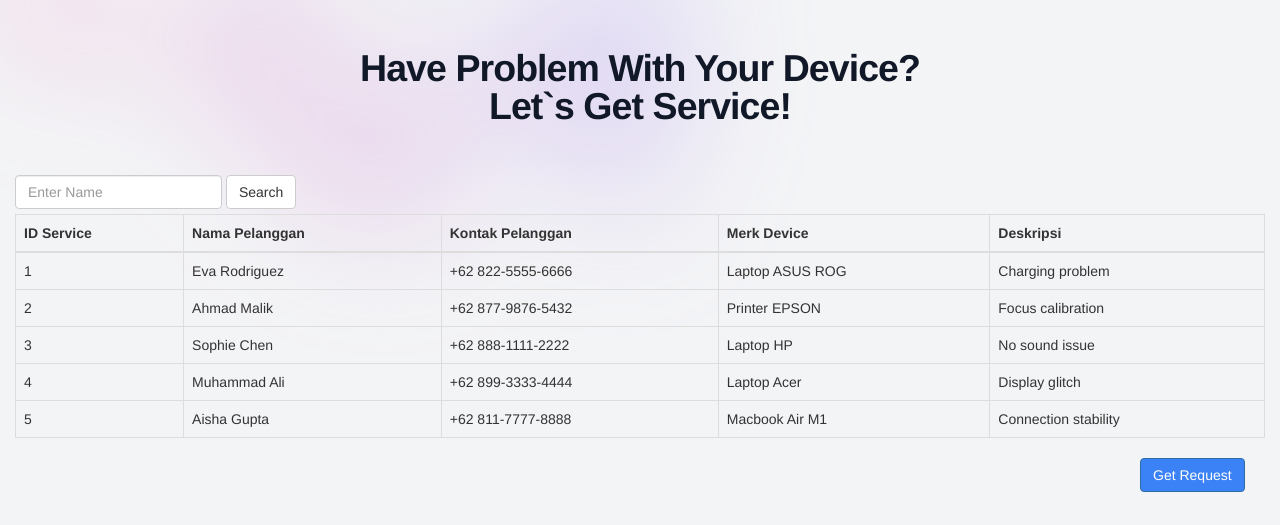
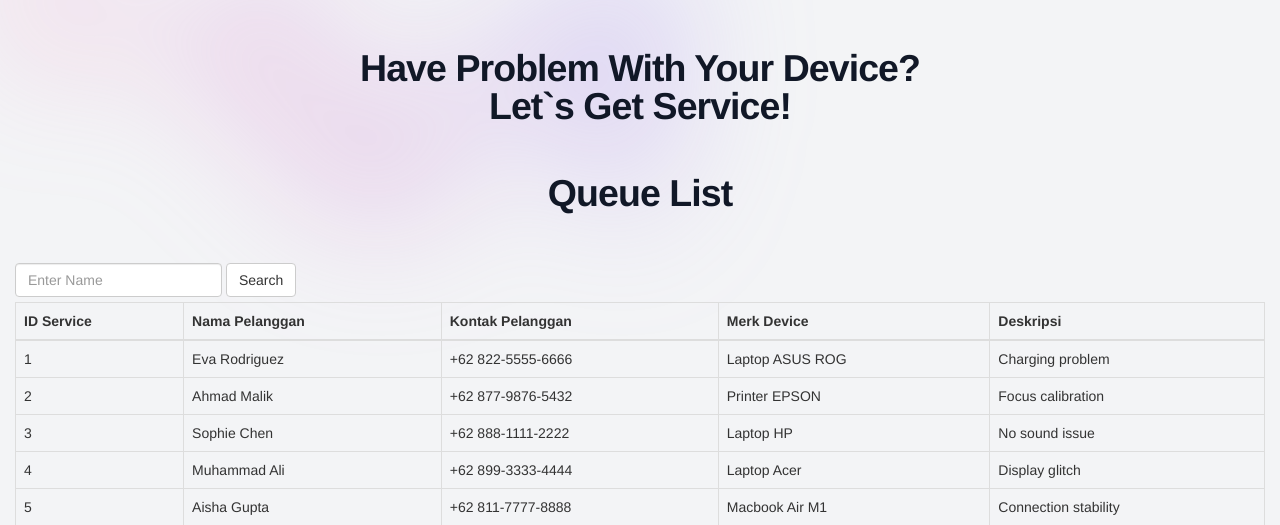
Before and after one commit to NaufalArsa/DoctorPC, a PHP site: page /resources/views/service-request.php in a window 1280 px wide. Shown: the top 525 px of the page. Run offline with PHP 8.4, Linux system fonts and the light colour scheme; data comes from the database, SQL or seed files in the repository; some libraries are stand-ins or nearby versions.

Commit message:
Update service-request.php

```diff
--- a/resources/views/service-request.php
+++ b/resources/views/service-request.php
@@ -36,6 +36,9 @@ if (isset($_GET['add'])) {
         padding-top: 50px;
         text-align: center;
     }
+    h3{
+        padding-top: 50px;
+    }
 
     main {
         flex: 1;
@@ -64,6 +67,10 @@ if (isset($_GET['add'])) {
         <div class="text-center">
             <h1 class="text-4xl font-bold tracking-tight text-gray-900 sm:text-6xl">Have Problem With Your Device?</h1>
             <h2 class="text-4xl font-bold tracking-tight text-gray-900 sm:text-6xl">Let`s Get Service!</h2>
+        </div>
+
+        <div class="text-center">
+        <h3 class="text-4xl font-bold tracking-tight text-gray-900 sm:text-6xl">Queue List</h3>
         </div>
         <form class="form-inline" style="margin-top: 50px; margin-bottom: 5px;">
             <div class="form-group">
```
